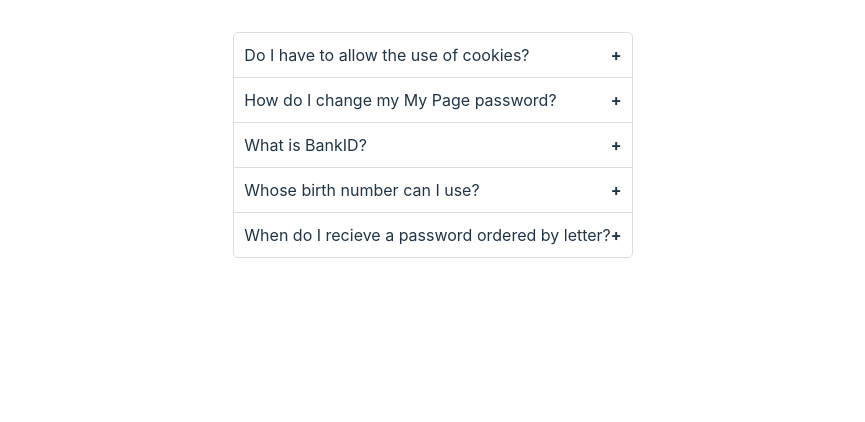
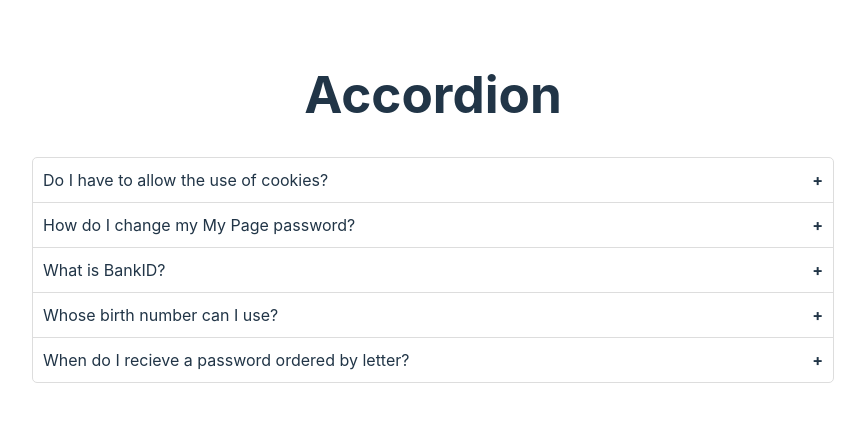
Before and after one commit to PrathamGupta21/react-machine-coding, a React (Vite) app: page / in a window 1280 px wide. Shown: the top 422 px of the page, without its empty margins (207-1072 px from the left). Built offline with nearby package versions, Linux system fonts and the light colour scheme.

Commit message:
fix: Minor changes

```diff
--- a/src/1. Countdown Timer/style.css
+++ b/src/1. Countdown Timer/style.css
@@ -12,6 +12,7 @@
   font-size: 20px;
   margin: 20px;
   text-align: center;
+  background-color: beige;
 }
 
 .timer-box {
@@ -29,6 +30,7 @@
   border-radius: 5px;
   cursor: pointer;
   margin: 5px;
+  background-color: aliceblue;
 }
 
 input::-webkit-outer-spin-button,
--- a/src/2. Accordion/AccordionItem.jsx
+++ b/src/2. Accordion/AccordionItem.jsx
@@ -1,5 +1,3 @@
-import './styles.css';
-
 const AccordionItem = ({ title, content, isOpen, onToggle }) => {
   return (
     <div className='accordion-item'>
--- a/src/2. Accordion/index.jsx
+++ b/src/2. Accordion/index.jsx
@@ -1,6 +1,7 @@
 import { useState } from 'react';
 import AccordionItem from './AccordionItem';
 import questions from './data';
+import './styles.css';
 
 const Accordion = () => {
   const [openIndex, setOpenIndex] = useState(null);
@@ -10,6 +11,8 @@ const Accordion = () => {
   };
 
   return (
+    <>
+      <h1>Accordion</h1>
       <div className='accordion'>
         {questions.map((item, index) => (
           <AccordionItem
@@ -21,6 +24,7 @@ const Accordion = () => {
           />
         ))}
       </div>
+    </>
   );
 };
 
--- a/src/2. Accordion/styles.css
+++ b/src/2. Accordion/styles.css
@@ -5,6 +5,7 @@
 
 .accordion-item {
   border-bottom: 1px solid #ddd;
+  width: 100vh;
 }
 
 .accordion-item:last-child {
--- a/src/index.css
+++ b/src/index.css
@@ -2,10 +2,6 @@
   font-family: Inter, system-ui, Avenir, Helvetica, Arial, sans-serif;
   line-height: 1.5;
   font-weight: 400;
-
-  color-scheme: light dark;
-  color: rgba(255, 255, 255, 0.87);
-  background-color: #242424;
 
   font-synthesis: none;
   text-rendering: optimizeLegibility;
```
Lines whose indentation alone changed are shown as unchanged.
